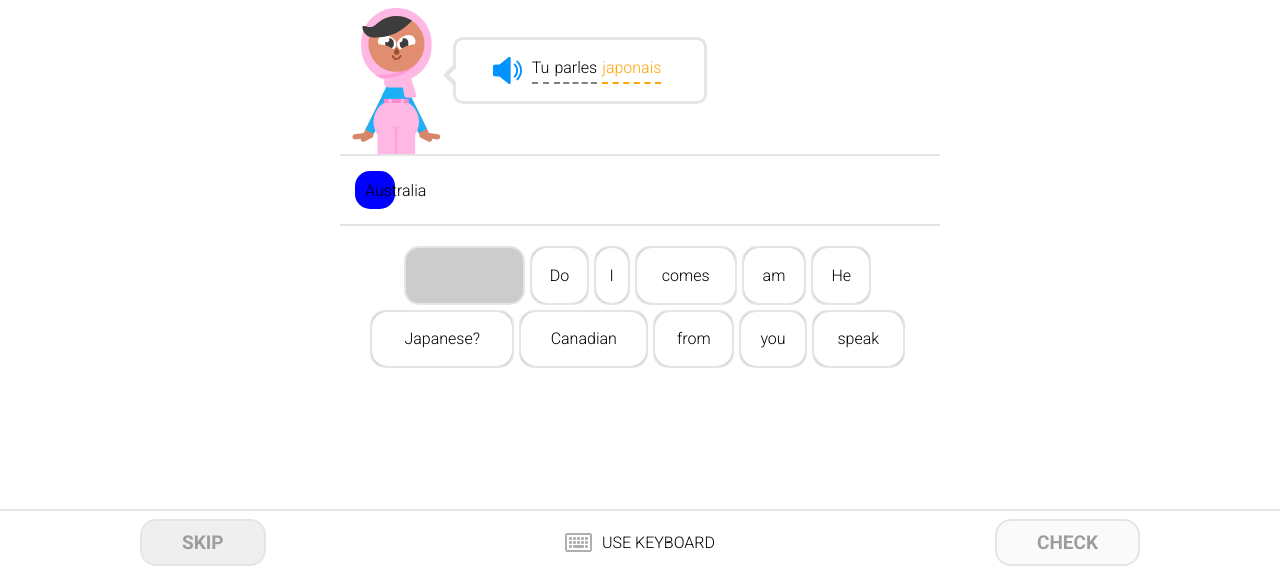
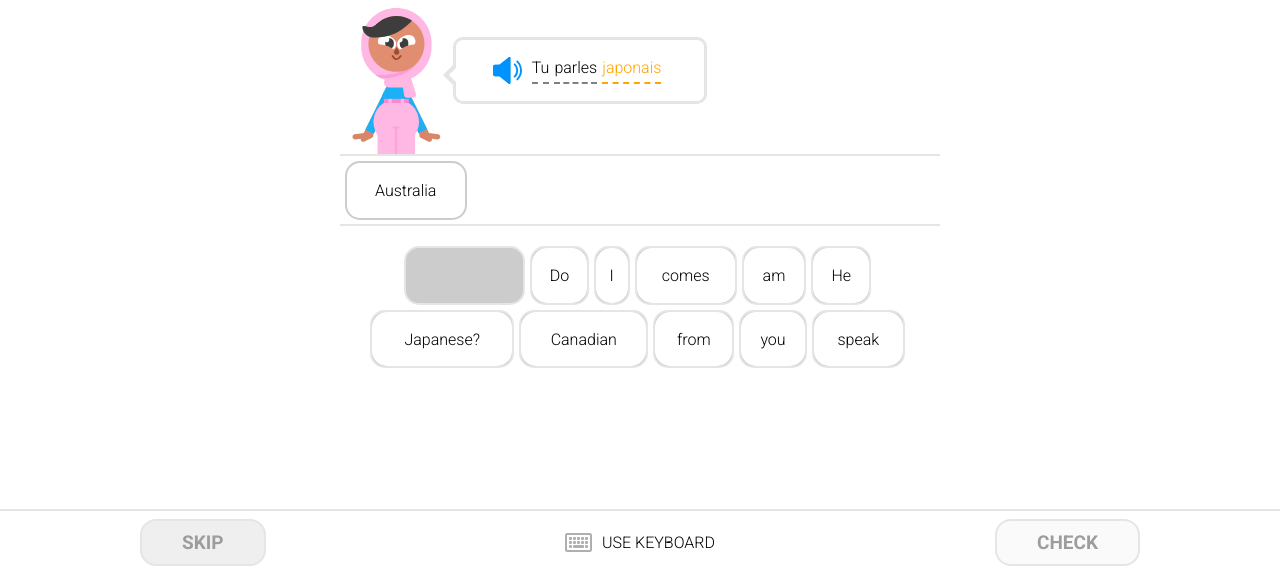
Before and after one commit to nazimkazim/duolingo-like-interface, a plain HTML site: page index.html in a window 1280 px wide. Both pictures are taken after a click on the button "Australia". Shown: the part 226-800 px from the top of the page. Drawn offline with Linux system fonts and the light colour scheme.

Commit message:
add fix width and height of added words

```diff
--- a/main.js
+++ b/main.js
@@ -16,6 +16,7 @@ window.addEventListener('load', function () {
   let randomWordsArrDom = [];
   let answerFieldWordsArr = [];
   let copy_array = [];
+  const widthHeightArr = [];
   var index = 0;
   //let answerWordsArrIsFull = false;
 
@@ -37,6 +38,7 @@ window.addEventListener('load', function () {
   // console.log('random words arr', randomWordsArr)
 
   shuffle(randomWordsArr).map((randWord) => {
+
     //placeholder
     const parent_button = document.createElement('div');
     parent_button.className = 'placeholder';
@@ -60,6 +62,9 @@ window.addEventListener('load', function () {
     var childWidth = button_element.offsetWidth * 1.5;
     parent_button.style.height = childHeight + "px";
     parent_button.style.width = childWidth + "px";
+    widthHeightArr[index] = [childHeight, childWidth];
+    /* added.style.height = childHeight + "px"
+    added.style.width = childWidth + "px" */
     index++;
 
     // randomWordsField.appendChild(ek);
@@ -69,17 +74,21 @@ window.addEventListener('load', function () {
     randomWordsField.appendChild(w);
   });
 
+  //console.log(widthHeightArr)
+
   //function to push target into answer and changing eventlistner
   function pushIntoAnswer(e) {
     index = e.target.id;
-    console.log(e.target);
+    //console.log(e.target);
     answerFieldWordsArr.push(e.target);
     answerField.appendChild(e.target);
     randomWordsArr[index] = "";
-    console.log(e.target);
+    //console.log(e.target);
     e.target.removeEventListener('click', pushIntoAnswer);
     e.target.classList.remove('word');
     e.target.classList.add('added');
+    e.target.style.height = widthHeightArr[index][0] + 'px';
+    e.target.style.width = widthHeightArr[index][1] + 'px';
     e.target.addEventListener('click', removingElement);
   }
 
@@ -94,6 +103,8 @@ window.addEventListener('load', function () {
     e.target.removeEventListener('click', removingElement);
     e.target.classList.add('word');
     e.target.classList.remove('added');
+    e.target.style.height = widthHeightArr[index][0] - 3 + 'px';
+    e.target.style.width = widthHeightArr[index][1] - 3 + 'px';
     e.target.addEventListener('click', pushIntoAnswer);
   }
 
--- a/style.css
+++ b/style.css
@@ -163,11 +163,11 @@
 
 .answer-field {
   width: 100%;
-  min-height: 52px;
+  min-height: 72px;
   /* background-color: cornflowerblue; */
   border-top: 2px solid #e5e5e5;
   border-bottom: 2px solid #e5e5e5;
-  padding: 15px;
+  padding: 5px;
 }
 
 .random-words-field {
@@ -195,18 +195,24 @@
   border: none;
 }
 
+@keyframes appear {
+  from {opacity: 0;}
+  to {opacity: 1;}
+}
+
 .added {
   cursor: pointer;
-  padding: 10px;
-  height: 100%;
-  width: 40px;
+  padding: 15px;
+  margin-right: 15px;
   border-radius: 15px;
-  background-color: blue;
+  background-color: white;
+  border: 2px solid rgba(0, 0, 0, 0.199);
   /* margin-bottom: 5px; */
   /* background-color: transparent; */
   outline: none;
+  animation-name: appear;
+  animation-duration: 0.3s;
   font-size: 16px;
-  border: none;
 }
 
 .placeholder {
```
